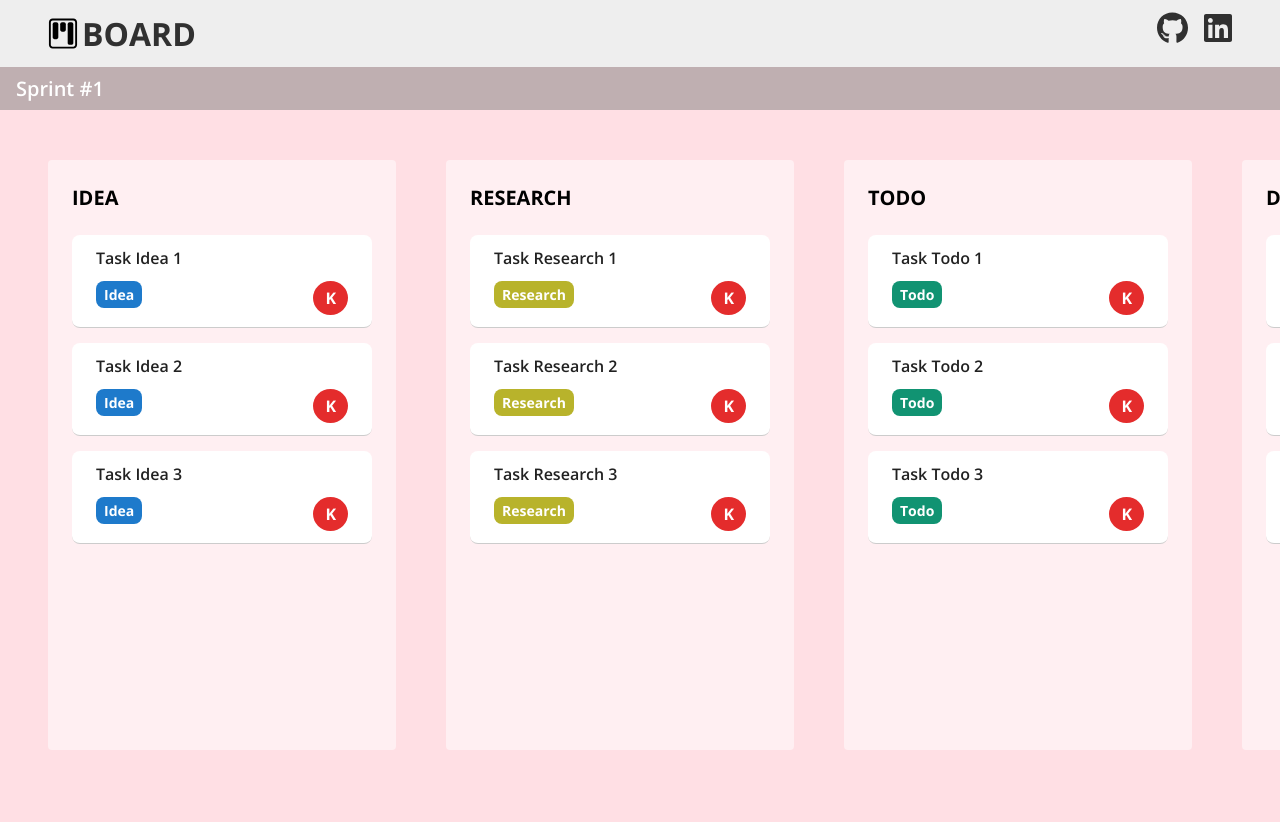
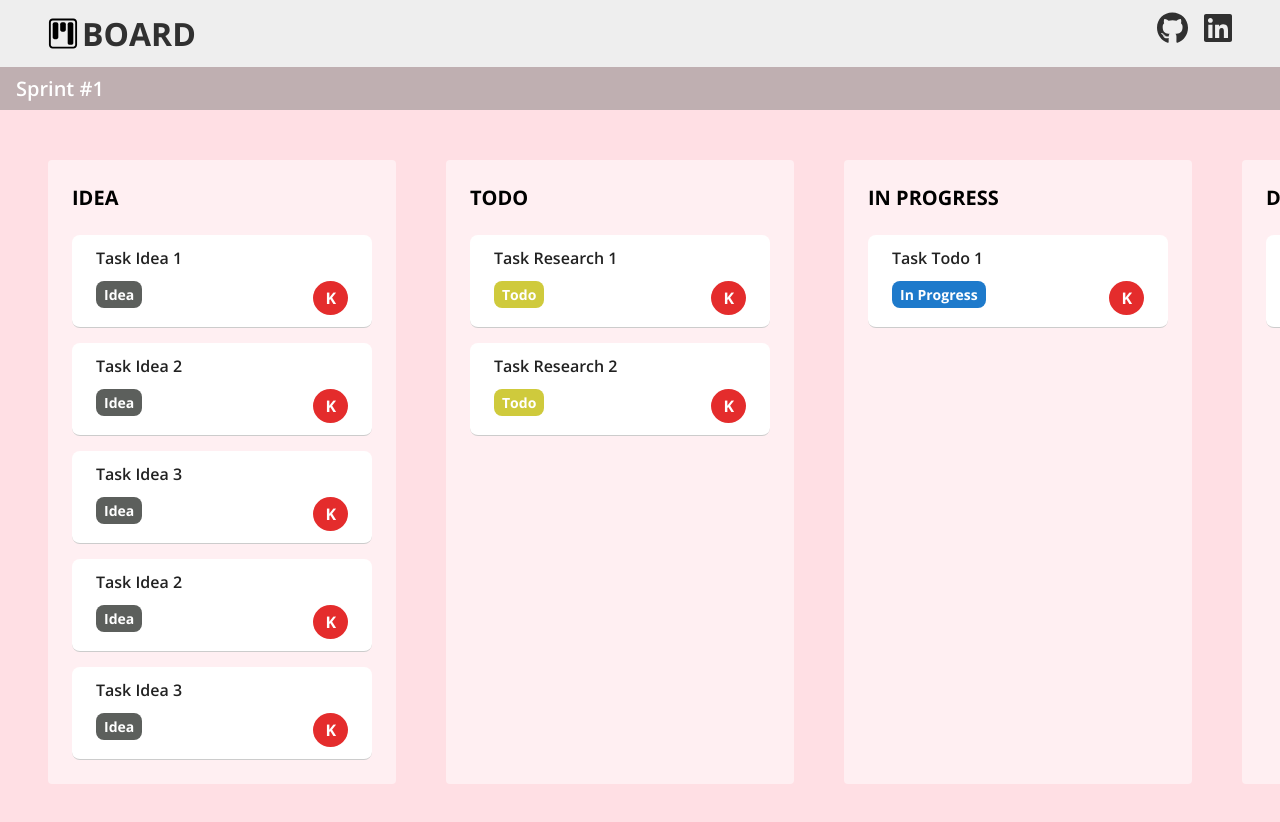
Before and after one commit to kellycibely/kanban, an Angular app: page / in a window 1280 px wide. Shown: the top 822 px of the page. Before the commit the page ends 800 px from the top, so only its background shows below. Built offline with nearby package versions, Linux system fonts and the light colour scheme.

Commit message:
correção enum de status

```diff
--- a/src/app/pages/board/board.component.html
+++ b/src/app/pages/board/board.component.html
@@ -17,7 +17,7 @@
             <div class="task" (click)="open(task, i)" *ngFor="let task of column.tasks; let i=index" cdkDrag>
               <div class="task-title">{{task.title}}</div>
               <div class="task-content">
-                <div class="content-status" ngClass="{{task.status}}">{{task.status}}</div>
+                <div class="content-status" ngClass="{{getClassName(task.status)}}">{{task.status}}</div>
                 <div class="content-accountable">K</div>
               </div>
             </div>
@@ -33,7 +33,7 @@
     <div class="modal-header">
       <h1 class="modal-title" contenteditable="true" #title (input)="onTitleChange(title.innerText)">{{currentTask?.title}}</h1>
       <div class="modal-tags">
-        <span class="status">{{currentTask?.status}}</span>
+        <span class="status" ngClass="{{getClassName(currentTask.status)}}">{{currentTask?.status}}</span>
       </div>
 
     </div>
--- a/src/app/pages/board/board.component.scss
+++ b/src/app/pages/board/board.component.scss
@@ -114,15 +114,15 @@
     }
 
     .idea {
+      background-color: rgb(92, 95, 92);
+    }
+
+    .in-progress {
       background-color: rgb(30, 122, 203);
     }
 
-    .research {
-      background-color: rgb(184, 179, 43);
-    }
-
     .todo {
-      background-color: rgb(17, 147, 114);
+      background-color: rgb(207, 202, 60);
     }
 
     .done {
@@ -145,6 +145,22 @@
       text-transform: uppercase;
     }
   }
+}
+
+.idea {
+  background-color: rgb(92, 95, 92);
+}
+
+.todo {
+  background-color: rgb(207, 202, 60);
+}
+
+.done {
+  background-color: green;
+}
+
+.in-progress {
+  background-color: rgb(30, 122, 203);
 }
 
 .cdk-drag-preview {
@@ -188,14 +204,13 @@
       margin-top: 24px;
       .status {
         display: flex;
-      justify-content: center;
-      align-items: center;
+        justify-content: center;
+        align-items: center;
 
-      padding: 4px 8px;
+        padding: 4px 8px;
 
-      background-color: rgb(75, 157, 75);
-      border-radius: 8px;
-      height: max-content;
+        border-radius: 8px;
+        height: max-content;
 
       color: #fff;
       font-weight: 700;
--- a/src/app/pages/board/board.component.ts
+++ b/src/app/pages/board/board.component.ts
@@ -16,22 +16,19 @@ export class BoardComponent implements OnInit {
     new Column('idea', [
       new Task('Task Idea 1', 'Essa é a task 1', TaskStatus.IDEA),
       new Task('Task Idea 2', 'Essa é a task 2', TaskStatus.IDEA),
-      new Task('Task Idea 3', 'Essa é a task 3', TaskStatus.IDEA)
-    ]),
-    new Column('research', [
-      new Task('Task Research 1', 'Essa é a task 1', TaskStatus.RESEARCH),
-      new Task('Task Research 2', 'Essa é a task 2', TaskStatus.RESEARCH),
-      new Task('Task Research 3', 'Essa é a task 3', TaskStatus.RESEARCH)
+      new Task('Task Idea 3', 'Essa é a task 3', TaskStatus.IDEA),
+      new Task('Task Idea 2', 'Essa é a task 2', TaskStatus.IDEA),
+      new Task('Task Idea 3', 'Essa é a task 3', TaskStatus.IDEA),
     ]),
     new Column('todo', [
-      new Task('Task todo 1', 'Essa é a task 1', TaskStatus.TODO),
-      new Task('Task todo 2', 'Essa é a task 2', TaskStatus.TODO),
-      new Task('Task todo 3', 'Essa é a task 3', TaskStatus.TODO)
+      new Task('Task Research 1', 'Essa é a task 1', TaskStatus.TODO),
+      new Task('Task Research 2', 'Essa é a task 2', TaskStatus.TODO),
+    ]),
+    new Column('in progress', [
+      new Task('Task todo 1', 'Essa é a task 1', TaskStatus.IN_PROGRESS),
     ]),
     new Column('done', [
       new Task('Task 1 done', 'Essa é a task 1', TaskStatus.DONE),
-      new Task('Task 2 done', 'Essa é a task 2', TaskStatus.DONE),
-      new Task('Task 3 done', 'Essa é a task 3', TaskStatus.DONE)
     ]),
 
   ])
@@ -110,4 +107,8 @@ export class BoardComponent implements OnInit {
       this.board.columns[indexColumn].tasks[this.currentTaskIndex] = this.currentTask;
      }
   }
+
+  getClassName(status: string) {
+    return status.replace(" " , "-");
+  }
 }
--- a/src/app/shared/components/navbar/navbar.component.html
+++ b/src/app/shared/components/navbar/navbar.component.html
@@ -1,7 +1,6 @@
 <div class="navbar_container">
 <div class="navbar_title">
   <img src="../../../../assets/icons/kanban.svg"/>
-  <!-- <fa-icon [icon]="kanbanIcon" size="xl"></fa-icon> -->
   Board
 </div>
 <div class="navbar_actions">
--- a/src/app/shared/components/select/select.component.scss
+++ b/src/app/shared/components/select/select.component.scss
@@ -19,6 +19,10 @@ input {
     padding:  8px 12px;
     outline: 2px solid rgba($color: gray, $alpha: 0.5);
     border-radius: 4px;
+
+    fa-icon {
+      color: rgba($color: #ff0073, $alpha: 0.8);
+    }
   }
 
   .header-active {
--- a/src/app/shared/enuns/task-status.enum.ts
+++ b/src/app/shared/enuns/task-status.enum.ts
@@ -1,7 +1,7 @@
 export enum TaskStatus {
   IDEA = 'idea',
-  RESEARCH = 'research',
   TODO = 'todo',
+  IN_PROGRESS = 'in progress',
   DONE = 'done',
 }
 
@@ -10,15 +10,15 @@ export function getEnumStatus(value: string) {
     case 'idea' : {
       return TaskStatus.IDEA;
     }
-    case 'research' : {
-      return TaskStatus.RESEARCH;
-    }
     case 'todo' : {
       return TaskStatus.TODO;
     }
     case 'done' : {
       return TaskStatus.DONE;
     }
+    case 'in progress' : {
+      return TaskStatus.IN_PROGRESS;
+    }
     default: {
       return TaskStatus.IDEA;
     }
```
